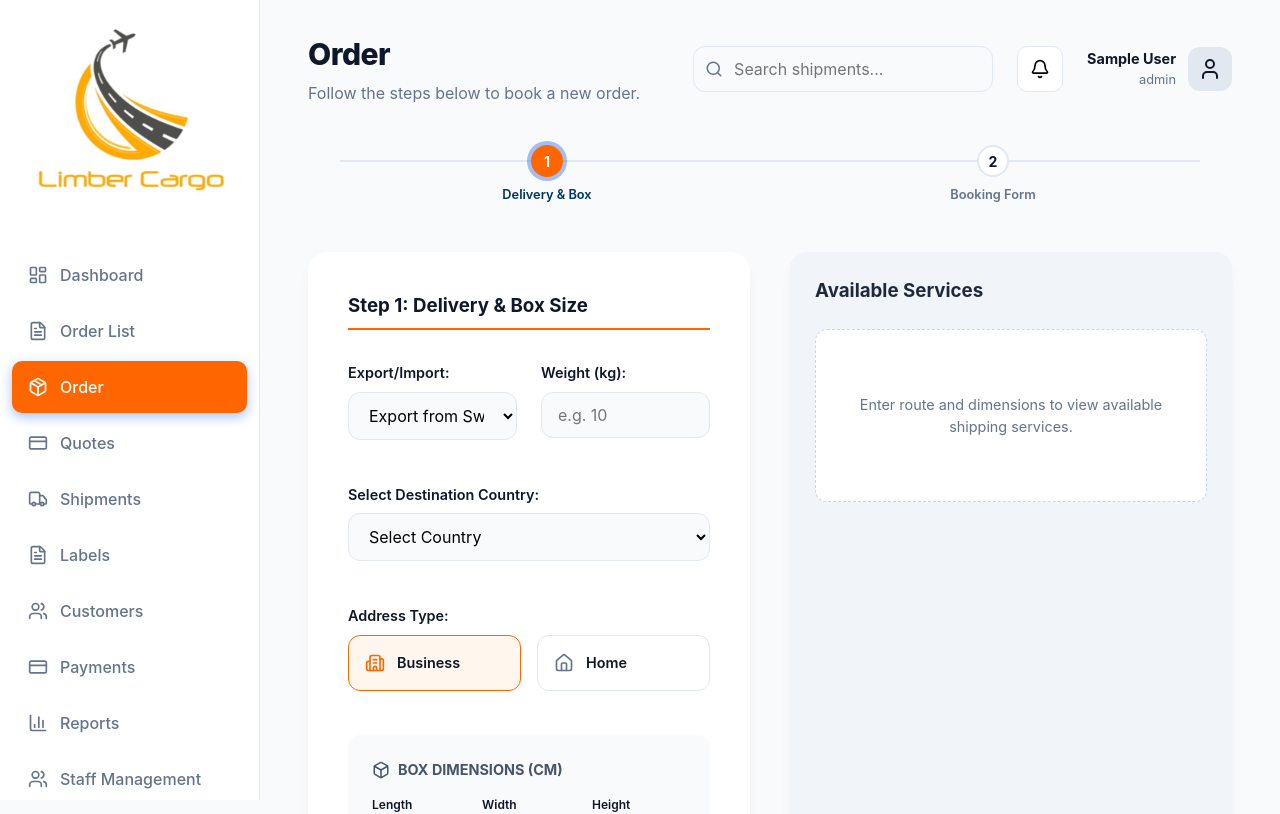
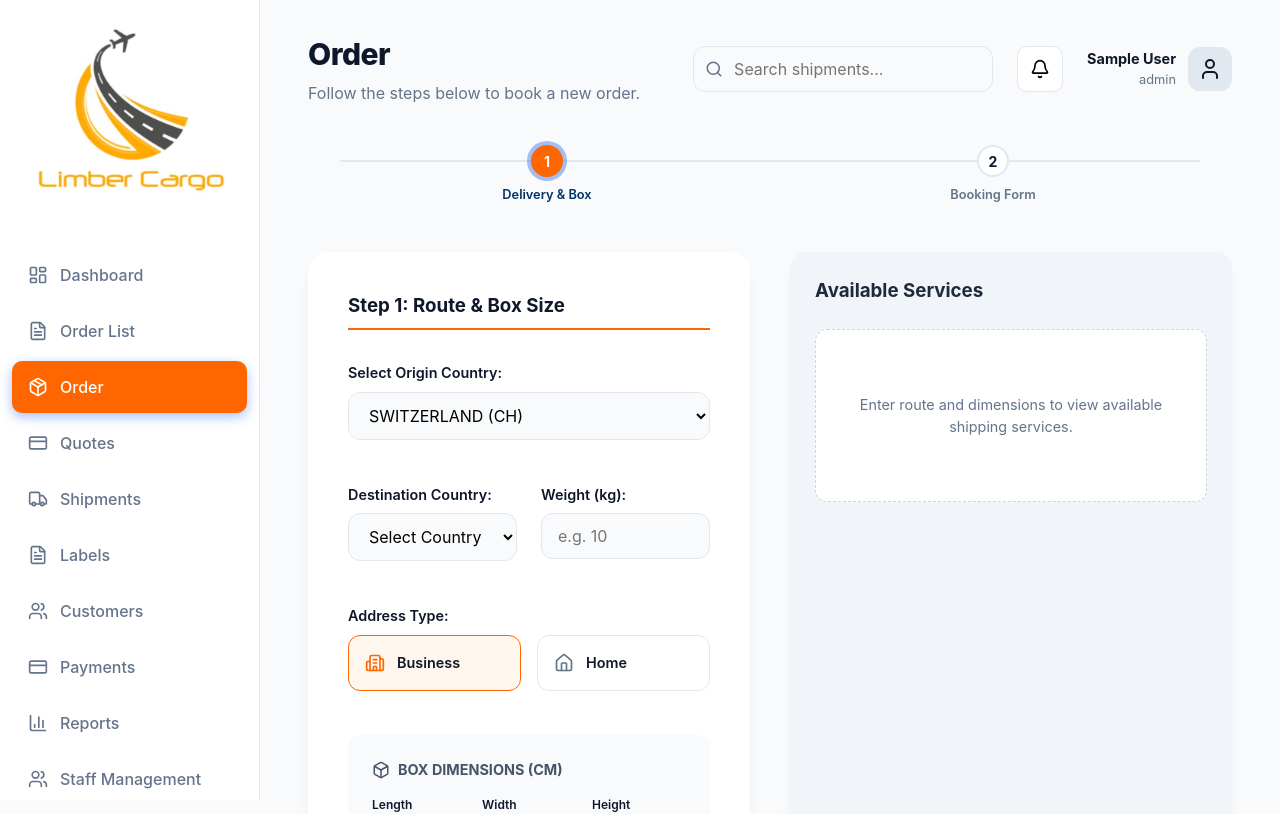
Before and after one commit to inisharul121/DSV_API, a React (Vite) app in the folder frontend/: page /order in a window 1280 px wide. Shown: the top 814 px of the page. Built offline with nearby package versions, Linux system fonts and the light colour scheme; sample sign-in values are in the browser's storage.

Commit message:
Updated country code disable at step

```diff
--- a/frontend/src/components/wizard/Order.jsx
+++ b/frontend/src/components/wizard/Order.jsx
@@ -5,7 +5,7 @@ import Step3Booking from './Step3Addresses'; // Renaming internal reference
 const Order = () => {
     const [currentStep, setCurrentStep] = useState(1);
     const [formData, setFormData] = useState({
-        direction: 'export',
+        originCountry: 'CH',
         addressType: 'business',
         pickupCountry: 'CH',
         deliveryCountry: '',
--- a/frontend/src/components/wizard/Step1Countries.jsx
+++ b/frontend/src/components/wizard/Step1Countries.jsx
@@ -15,17 +15,16 @@ const Step1Countries = ({ data, updateData, onNext }) => {
     ];
 
     const handlePricing = async () => {
-        if (!data.deliveryCountry || !data.weight) return;
+        if (!data.originCountry || !data.deliveryCountry || !data.weight) return;
 
         setLoading(true);
         try {
-            const direction = data.direction || 'export';
             const response = await dsvApi.post('/quotes', {
                 dsvAccount: 8004990000,
-                pickupCountryCode: direction === 'export' ? 'CH' : data.deliveryCountry,
-                pickupCity: direction === 'export' ? data.sender?.city || 'Baar' : undefined,
-                pickupZipCode: direction === 'export' ? data.sender?.zip || '6340' : undefined,
-                deliveryCountryCode: direction === 'export' ? data.deliveryCountry : 'CH',
+                pickupCountryCode: data.originCountry,
+                pickupCity: data.originCountry === 'CH' ? data.sender?.city || 'Baar' : undefined,
+                pickupZipCode: data.originCountry === 'CH' ? data.sender?.zip || '6340' : undefined,
+                deliveryCountryCode: data.deliveryCountry,
                 packageType: "PARCELS",
                 weight: data.weight,
                 length: data.dimensions?.length || 10,
@@ -69,7 +68,7 @@ const Step1Countries = ({ data, updateData, onNext }) => {
             handlePricing();
         }, 600);
         return () => clearTimeout(timer);
-    }, [data.deliveryCountry, data.weight, data.direction, data.dimensions?.length, data.dimensions?.width, data.dimensions?.height]);
+    }, [data.originCountry, data.deliveryCountry, data.weight, data.dimensions?.length, data.dimensions?.width, data.dimensions?.height]);
 
     const handleSelectService = (svc) => {
         setSelectedService(svc.serviceCode);
@@ -93,19 +92,41 @@ const Step1Countries = ({ data, updateData, onNext }) => {
         <div style={{ display: 'grid', gridTemplateColumns: '1fr 1fr', gap: '2.5rem' }}>
             <div className="form-card" style={{ display: 'flex', flexDirection: 'column', gap: '1.5rem' }}>
                 <h3 style={{ borderBottom: '2px solid var(--accent)', paddingBottom: '0.5rem', marginBottom: '0.5rem' }}>
-                    Step 1: Delivery & Box Size
+                    Step 1: Route & Box Size
                 </h3>
+
+                <div className="input-group">
+                    <label className="input-label">Select Origin Country:</label>
+                    <select
+                        className="input-field"
+                        value={data.originCountry || ''}
+                        onChange={(e) => updateData({
+                            originCountry: e.target.value,
+                            sender: { ...data.sender, country: e.target.value }
+                        })}
+                    >
+                        <option value="">Select Country</option>
+                        {countries.map(c => (
+                            <option key={c.code} value={c.code}>{c.name} ({c.code})</option>
+                        ))}
+                    </select>
+                </div>
 
                 <div style={{ display: 'grid', gridTemplateColumns: '1fr 1fr', gap: '1.5rem' }}>
                     <div className="input-group">
-                        <label className="input-label">Export/Import:</label>
+                        <label className="input-label">Destination Country:</label>
                         <select
                             className="input-field"
-                            value={data.direction || 'export'}
-                            onChange={(e) => updateData({ direction: e.target.value })}
+                            value={data.deliveryCountry || ''}
+                            onChange={(e) => updateData({
+                                deliveryCountry: e.target.value,
+                                receiver: { ...data.receiver, country: e.target.value }
+                            })}
                         >
-                            <option value="export">Export from Switzerland</option>
-                            <option value="import">Import to Switzerland</option>
+                            <option value="">Select Country</option>
+                            {countries.map(c => (
+                                <option key={c.code} value={c.code}>{c.name} ({c.code})</option>
+                            ))}
                         </select>
                     </div>
 
@@ -120,23 +141,6 @@ const Step1Countries = ({ data, updateData, onNext }) => {
                             onChange={(e) => updateData({ weight: e.target.value })}
                         />
                     </div>
-                </div>
-
-                <div className="input-group">
-                    <label className="input-label">Select Destination Country:</label>
-                    <select
-                        className="input-field"
-                        value={data.deliveryCountry || ''}
-                        onChange={(e) => updateData({
-                            deliveryCountry: e.target.value,
-                            receiver: { ...data.receiver, country: e.target.value }
-                        })}
-                    >
-                        <option value="">Select Country</option>
-                        {countries.map(c => (
-                            <option key={c.code} value={c.code}>{c.name} ({c.code})</option>
-                        ))}
-                    </select>
                 </div>
 
                 <div className="input-group">
--- a/frontend/src/components/wizard/Step3Addresses.jsx
+++ b/frontend/src/components/wizard/Step3Addresses.jsx
@@ -186,6 +186,13 @@ const Step3Booking = ({ data, updateData, onBack, onComplete }) => {
                                     <input type="text" className="input-field" value={form.origin.company} onChange={(e) => handleFormChange('origin', 'company', e.target.value)} />
                                 </div>
                                 <div className="input-group" style={{ marginBottom: '1rem' }}>
+                                    <label className="input-label">Country Code *</label>
+                                    <select className="input-field" disabled value={form.origin.country} style={{ backgroundColor: '#f1f5f9', cursor: 'not-allowed' }}>
+                                        <option value="">Select Country</option>
+                                        {countries.map(c => <option key={c.code} value={c.code}>{c.name}</option>)}
+                                    </select>
+                                </div>
+                                <div className="input-group" style={{ marginBottom: '1rem' }}>
                                     <label className="input-label">Address *</label>
                                     <input type="text" className="input-field" required value={form.origin.address} onChange={(e) => handleFormChange('origin', 'address', e.target.value)} />
                                 </div>
```
